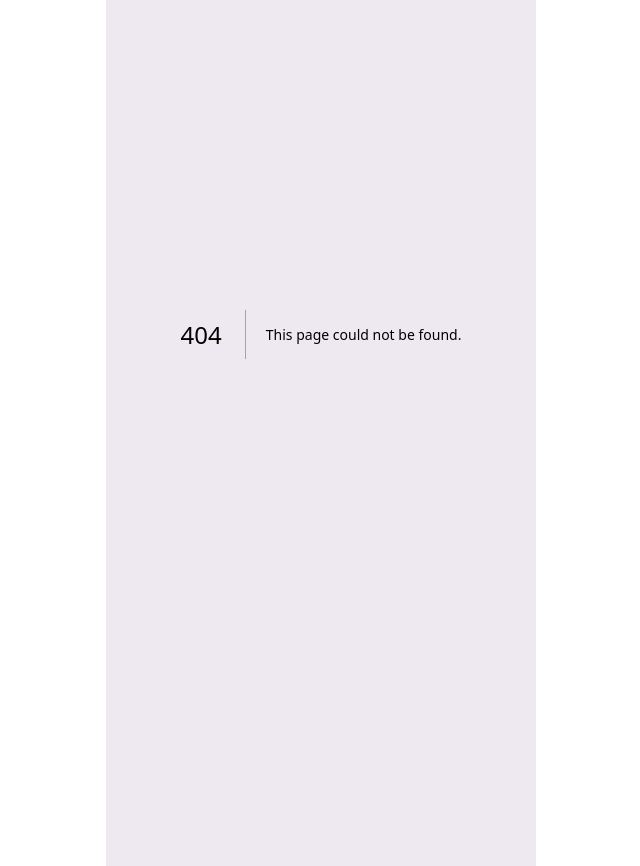
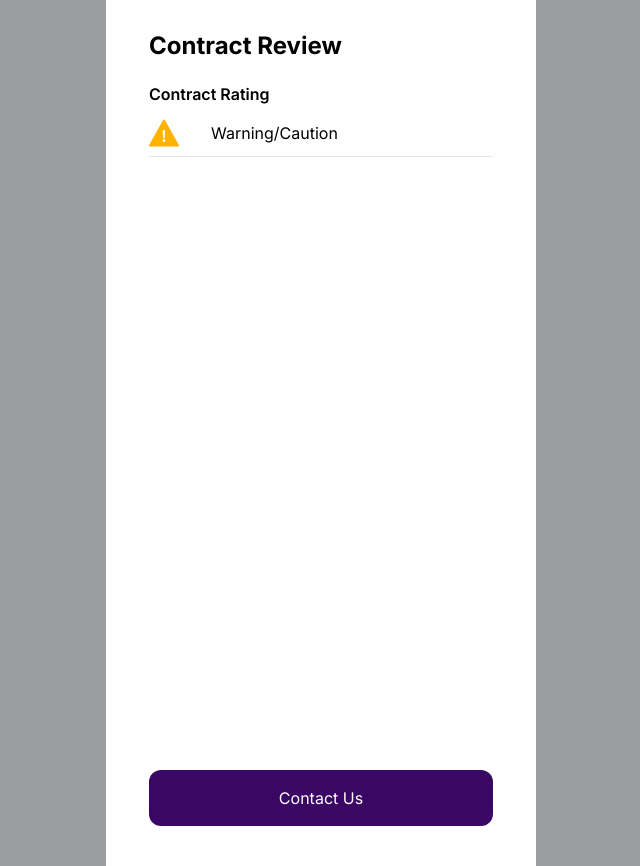
Before and after one commit to Alex-dev7/chatbot-frontend, a Next.js app: page /form/result in a window 1280 px wide. Before the commit this address had no page. Shown: the whole page, without its empty margins (319-959 px from the left). Built offline with nearby package versions, Linux system fonts and the light colour scheme.

Commit message:
fetch gets the api thread id

```diff
--- a/src/app/fileupload/page.tsx
+++ /dev/null
@@ -1,25 +0,0 @@
-import Link from "next/link"
-import Image from "next/image"
-import navScreen from "../../../../public/NavScreen1.svg"
-import backArrow from "../../../../public/BackArrow.svg"
-
-
-export default function FileUpload() {
-  return (
-    <div className="h-full pt-20 flex flex-col justify-between bg-[#FFF]">
-    <Image src={navScreen} alt="" className="w-[85%] mx-auto" />
-
-      <footer className="w-[80%] mx-auto">
-          <div className="w-full h-16  flex justify-between align-middle place-items-center">
-              <Link href='/' className="text-zinc-500 text-base font-medium font-['Lato'] leading-relaxed flex space-x-2">
-                  <Image src={backArrow} alt='back arrow icon' />
-                  <span>Back</span>
-              </Link>
-              <Link href='/' className="text-zinc-500 text-base font-medium font-['Lato'] leading-relaxed">
-                  Save Progress & Exit
-              </Link>
-          </div>
-      </footer>
-  </div>
-  )
-}
--- a/src/app/form/components/Nav.tsx
+++ b/src/app/form/components/Nav.tsx
@@ -19,12 +19,11 @@ function Nav() {
         '/form/step8': '/thirdCheck.svg',
         '/form/step9': '/fourthCheck.svg',
         '/form/step10': '/fifthCheck.svg',
-
     }
 
   return (
     <>
-        <Image width={80} height={20} src={navUrls[pathname]} alt="navigation bar image" className="w-[85%] mx-auto" />
+       {pathname !== '/form/result' ?   <Image width={80} height={20} src={navUrls[pathname]} priority  alt="navigation bar image" className="w-[85%] mx-auto" /> : "" }
     </>
   )
 }
--- /dev/null
+++ b/src/app/form/result/page.tsx
@@ -0,0 +1,38 @@
+import Image from "next/image";
+import Link from "next/link";
+
+
+export default function result() {
+  return (
+    <>
+    <div className="w-[80%] h-full mx-auto   ">
+
+          <div className="w-full   flex flex-col  space-y-3 my-2">
+              <h1 className="text-2xl font-bold my-2">Contract Review</h1>
+              <h3 className="font-semibold">Contract Rating</h3>
+              <div className="w-full flex space-x-8 align-middle place-items-center">
+                    <Image width={30} height={30} src='/warning.svg' alt="warning icon" />
+                    <span>Warning/Caution</span>
+              </div>
+           </div>
+            <hr />
+
+              <Link href={'#'} className="w-[80%] h-14 bg-purple-950 rounded-xl text-white hover:bg-purple-800  active:bg-purple-950 flex  justify-center place-items-center absolute bottom-10" >
+                             Contact Us
+              </Link>
+
+      </div>
+      <footer className="w-[80%] mx-auto">
+          <div className="w-full h-16  flex justify-between align-middle place-items-center">
+              {/* <Link href='/form/step9' replace className="text-zinc-500 text-base font-medium font-['Lato'] leading-relaxed flex space-x-2">
+                  <Image width={17} height={17} src='/backArrow.svg' alt='back arrow icon' />
+                  <span>Back</span>
+              </Link>
+              <Link href='/' className="text-zinc-500 text-base font-medium font-['Lato'] leading-relaxed">
+                  Save Progress & Exit
+              </Link> */}
+          </div>
+      </footer>
+  </>
+  )
+}
--- a/src/app/form/step8/page.tsx
+++ b/src/app/form/step8/page.tsx
@@ -1,11 +1,46 @@
 "use client"
+import { revalidatePath } from "next/cache";
 import Image from "next/image"
 import Link from "next/link";
-import { useState } from "react"
+import { useState, useEffect } from "react"
+
+// revalidatePath('/form/step8')
+
+// async function getThreadId() {
+//     const res = await fetch('http://localhost:4000/thread')
+
+//     if (!res.ok) {
+//       // This will activate the closest `error.js` Error Boundary
+//       throw new Error('Failed to fetch data')
+//     }
+
+//     return res.json()
+//   }
 
 export default function Step8() {
+const [thread, setThread] = useState({})
 const [file, setFile] = useState(null)
 const [toggle, setToggle] = useState(false)
+
+// useEffect(() => {
+//     const fetchData = async () => {
+//         const data = await getThreadId();
+//         setFile(thread);
+//       };
+
+//       fetchData();
+//     console.log(thread)
+// }, [])
+
+// console.log(file)
+
+
+
+function handleSubmit(e: any) {
+    e.preventDefault()
+    console.log('file uploaded')
+    console.log(e.target.file)
+}
 
 
   return (
@@ -23,7 +58,7 @@ const [toggle, setToggle] = useState(false)
             </div>
             <div className="w-full flex flex-col space-y-4">
 
-             <form className="space-y-2 pb-11">
+             <form className="space-y-2 pb-11" onSubmit={handleSubmit} >
                 <span  className="text-[#78707C] text-sm font-normal font-['Lato']">
                                 Attach Document From Phone
                  </span>
@@ -42,12 +77,11 @@ const [toggle, setToggle] = useState(false)
                         <input id="file" type="file" className="hidden" onChange={() => setToggle(true) }/>
                     </label>
                 </div>
+                {/* <Link href={'#'} className="w-[80%] h-14 bg-purple-950 rounded-xl text-white hover:bg-purple-800 transition-colors active:bg-purple-950 flex  justify-center place-items-center absolute bottom-24" >
+                  </Link>        */}
+                        <button type="submit" >Continue</button>
+
             </form>
-
-
-                <Link href={'/form/step9'} className="w-[80%] h-14 bg-purple-950 rounded-xl text-white hover:bg-purple-800 transition-colors active:bg-purple-950 flex  justify-center place-items-center absolute bottom-24" >
-                                Continue
-                </Link>
             </div>
         </div>
         <footer className="w-[80%] mx-auto">
```
Also changed, not shown: public/blured.png (added), public/warning.svg (added).
